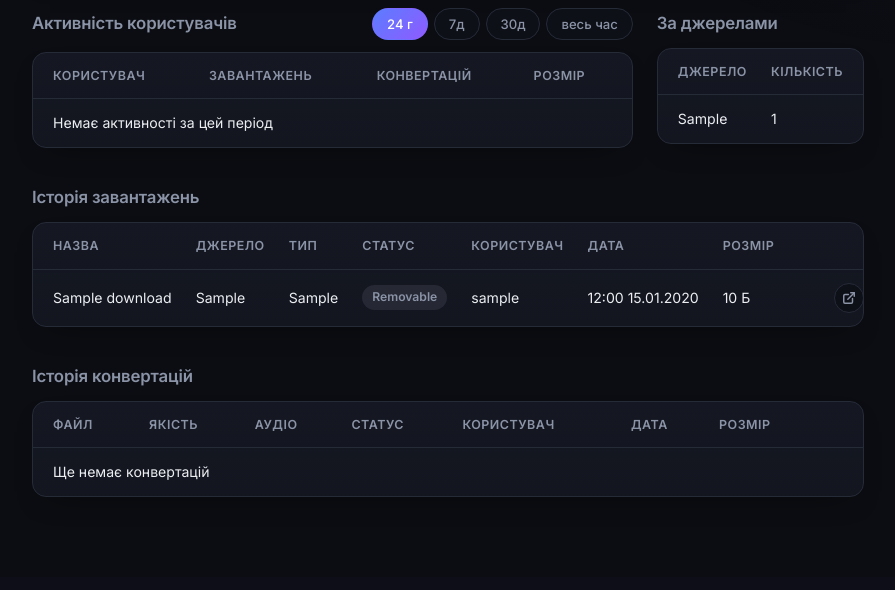
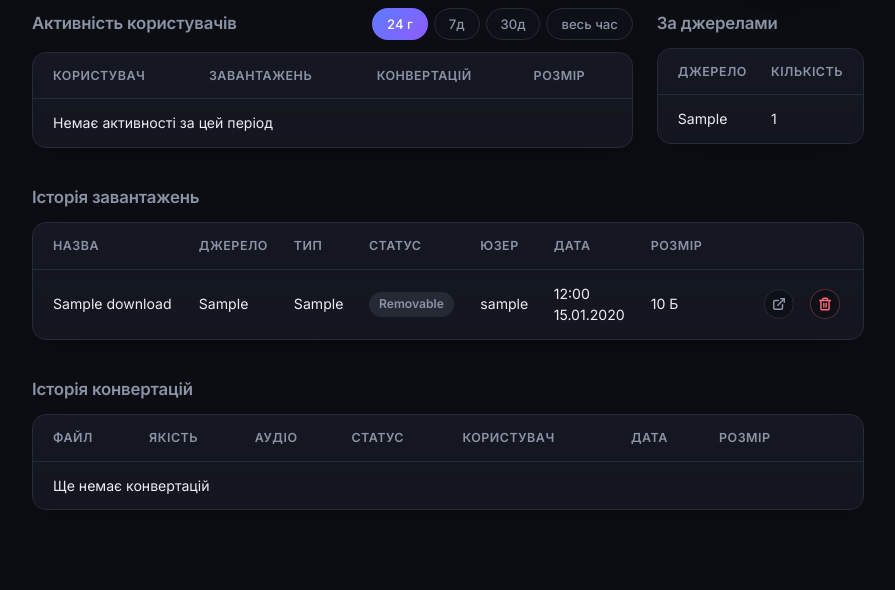
Before and after one commit to xbrfuj01/Obelisk, a FastAPI app: page /admin in a window 1280 px wide. Shown: the part 565-1155 px from the top of the page, without its empty margins (192-1087 px from the left). Before the commit the page ends 1062 px from the top, so only its background shows below. Run offline with FastAPI, Linux system fonts and the light colour scheme; the visitor is signed in with stand-in values (Sample User, id 1); data comes from the database, SQL or seed files in the repository; tables that the repository leaves empty hold one stand-in row (values such as "Sample post"); data that the repository does not hold is empty; parts of the project's set-up code (start-up, migrations or seed data) failed here and were passed over.

Commit message:
Rename user column to "Юзер" and split date/time in download history
Scoped to "Історія завантажень" only - the conversion history table
and elsewhere are untouched. The date cell now renders time and date
on separate lines instead of one "HH:MM DD.MM.YYYY" line.

```diff
--- a/app/templates/admin.html
+++ b/app/templates/admin.html
@@ -101,7 +101,7 @@
     <h2>Історія завантажень</h2>
     <div class="table-wrap card">
     <table class="table">
-      <thead><tr><th>Назва</th><th>Джерело</th><th>Тип</th><th>Статус</th><th>Користувач</th><th>Дата</th><th>Розмір</th><th></th></tr></thead>
+      <thead><tr><th>Назва</th><th>Джерело</th><th>Тип</th><th>Статус</th><th>Юзер</th><th>Дата</th><th>Розмір</th><th></th></tr></thead>
       <tbody>
       {% for h in history %}
         <tr>
@@ -123,7 +123,7 @@
           </td>
           <td>{{ status_badge(h.status) }}</td>
           <td>{{ h.username or '—' }}</td>
-          <td>{{ format_dt(h.created_at, timezone) }}</td>
+          <td>{{ format_dt(h.created_at, timezone)|replace(' ', '<br>')|safe }}</td>
           <td>{{ format_bytes(h.filesize) if h.filesize else '' }}</td>
           <td>
             <div class="row-actions">
```
